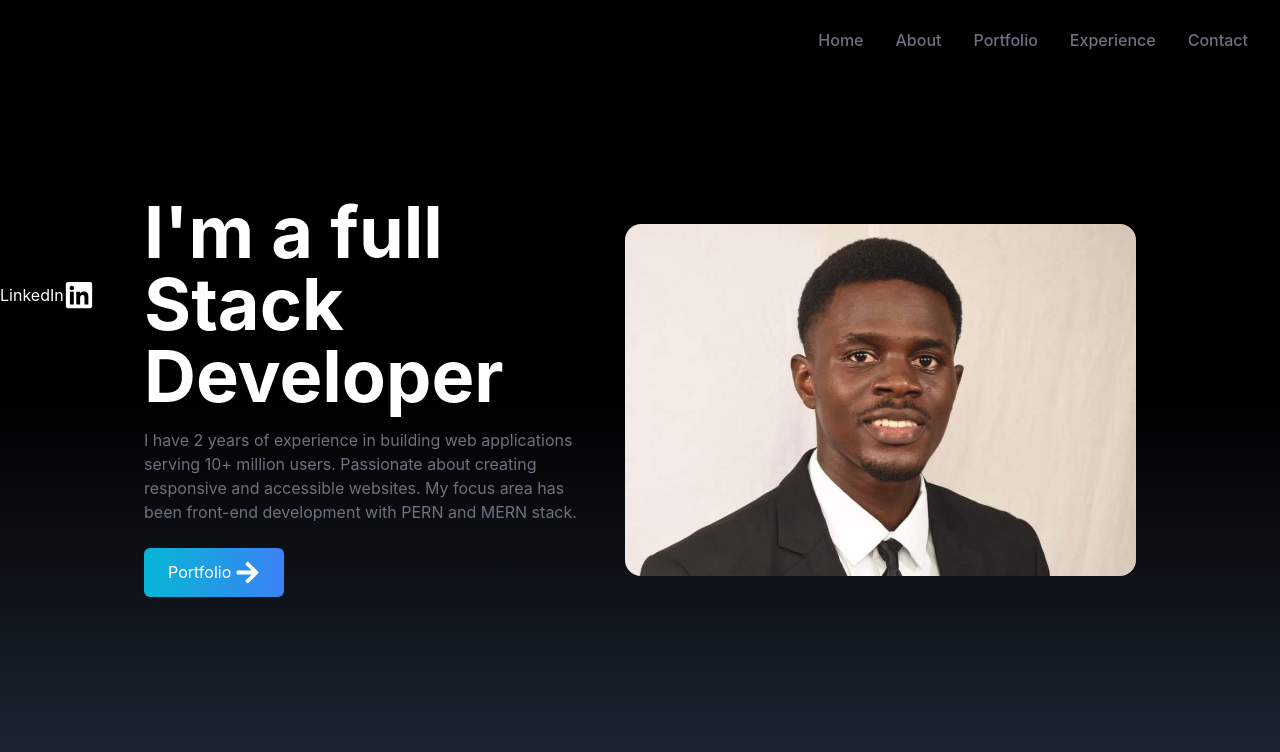
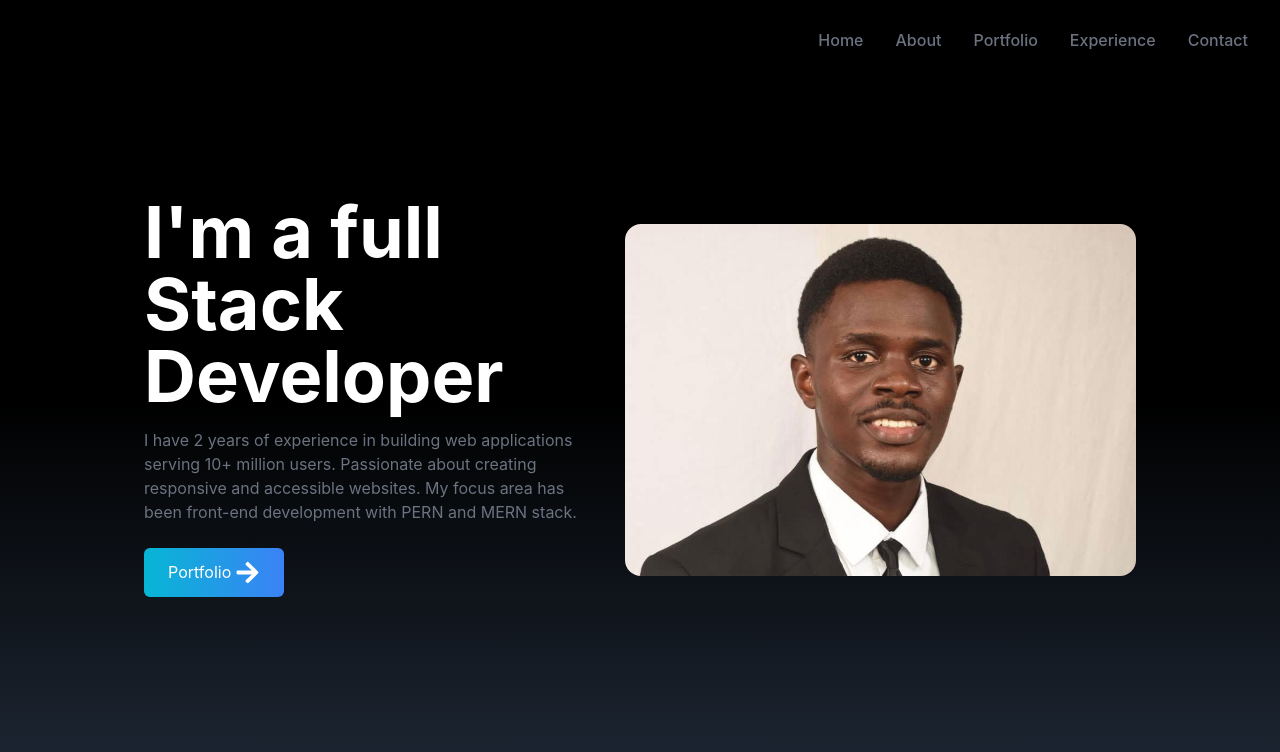
Before and after one commit to tafonhubertnwana/My-portfolio, a React (Create React App) app in the folder my-portfolio/: page / in a window 1280 px wide. Shown: the top 752 px of the page. Built offline with nearby package versions, Linux system fonts and the light colour scheme.

Commit message:
modifying the home page

```diff
--- a/my-portfolio/src/App.js
+++ b/my-portfolio/src/App.js
@@ -3,12 +3,14 @@
 import Navbar from "./components/Navbar";
 import Home from "./components/Home";
 import SocialLink from "./components/socialLinks"
+import About from "./components/About"
 
 function App() {
   return (
     <>
       <Navbar />
       <Home />
+      <About />
       <SocialLink />
     </>
   );
--- /dev/null
+++ b/my-portfolio/src/components/About.jsx
@@ -0,0 +1,15 @@
+import react from "react";
+
+const About = () => {
+  return (
+    <>
+
+
+    </>
+
+
+
+  )
+}
+
+export default About;
--- a/my-portfolio/src/components/socialLinks.jsx
+++ b/my-portfolio/src/components/socialLinks.jsx
@@ -15,7 +15,7 @@
         </>
       ),
       href: 'www.linkedin.com/in/tafon-n-hubert',
-      style: "rounded-tr-md"
+      style: "rounded-tr-md bg-sky-800"
     },
     {
       id: 2,
@@ -24,7 +24,8 @@
           GitHub <FaGithub size={30} />
         </>
       ),
-      href: 'https://github.com/tafonhubertnwana'
+      href: 'https://github.com/tafonhubertnwana',
+      style: "bg-black"
     },
     {
       id: 3,
@@ -33,33 +34,52 @@
           Mail <HiOutlineMail size={30} />
         </>
       ),
-      href: 'mailto:tafonsoftwarespecialist@gmail.com'
+      href: 'mailto:tafonsoftwarespecialist@gmail.com',
+      style: " bg-blue-500"
     },
 
     {
       id: 4,
       child: (
         <>
-          Resume <BsFillPersonLinesFill size={30} />
+          Resume <BsFillPersonLinesFill size={30} className=''/>
         </>
       ),
-      href: 'https://linkedin.com'
+      href: '/Tafon_Hubert_Front_End_Developer-Resume.pdf',
+      style: "rounded-br-md bg-gray-500",
+      download: true
     }
 
-  ]
+  ];
+
   return (
-    <div className="flex-col top-[35%] left-0 fixed">
+    <div className="hidden lg:flex-col top-[35%] left-0 fixed">
       <ul>
-        <li clasName="flex justify-between items-center w-40 h-14 px-4 bg-grey-500 ml-[-100px] hover:rounded-md duration-300 hover:ml-[-10px]" >
-          <a href="" className ="flex justify-between items-center w-full text-white" >
-            <>
-              LinkedIn <FaLinkedin size={30} />
-            </>
-          </a>
-        </li>
+
+        {links.map
+        (({id, child, href, style, download}) => (
+          <li
+            key={id}
+            className= {
+            "flex justify-between items-center w-40 h-14 px-4 bg-grey-500 ml-[-100px] hover:rounded-md duration-300 hover:ml-[-10px]  bg-gray-500" + " " +
+            style
+          }>
+            <a href={href}
+              className ="flex justify-between items-center w-full text-white"
+              download={download}
+              target="_blank"
+              rel="noreferrer"
+            >
+
+              {child}
+            </a>
+         </li>
+
+        ))}
+
       </ul>
     </div>
-  )
+  );
 }
 
 export default SocialLink
```
Also changed, not shown: my-portfolio/public/robots.txt (deleted), 2 other files (tests, documents, lock files or other folders).
